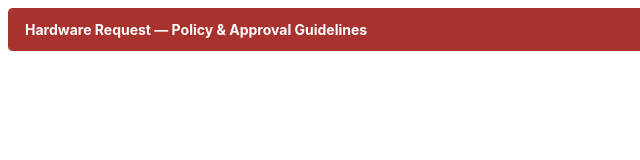
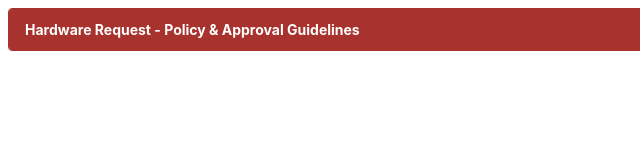
Before and after one commit to gear-fifth/Cardinal-Resolve, a plain HTML site: page index.html in a window 1280 px wide. Shown: the full height of the page, 0-640 px from the left. Drawn offline with Linux system fonts and the light colour scheme.

Commit message:
Fix typo in hardware policy header text

```diff
--- a/index.html
+++ b/index.html
@@ -60,7 +60,7 @@
 
     <!-- Clickable Header Banner -->
     <label for="cr-hardware-policy-toggle" class="cr-policy-header">
-        <span>Hardware Request — Policy &amp; Approval Guidelines</span>
+        <span>Hardware Request - Policy &amp; Approval Guidelines</span>
         <span style="display: flex; align-items: center; gap: 8px; font-size: 11px; font-weight: 400;">
             <span style="opacity: 0.9;">Read Before Submitting</span>
             <span class="cr-policy-chevron">&#9660;</span>
```
